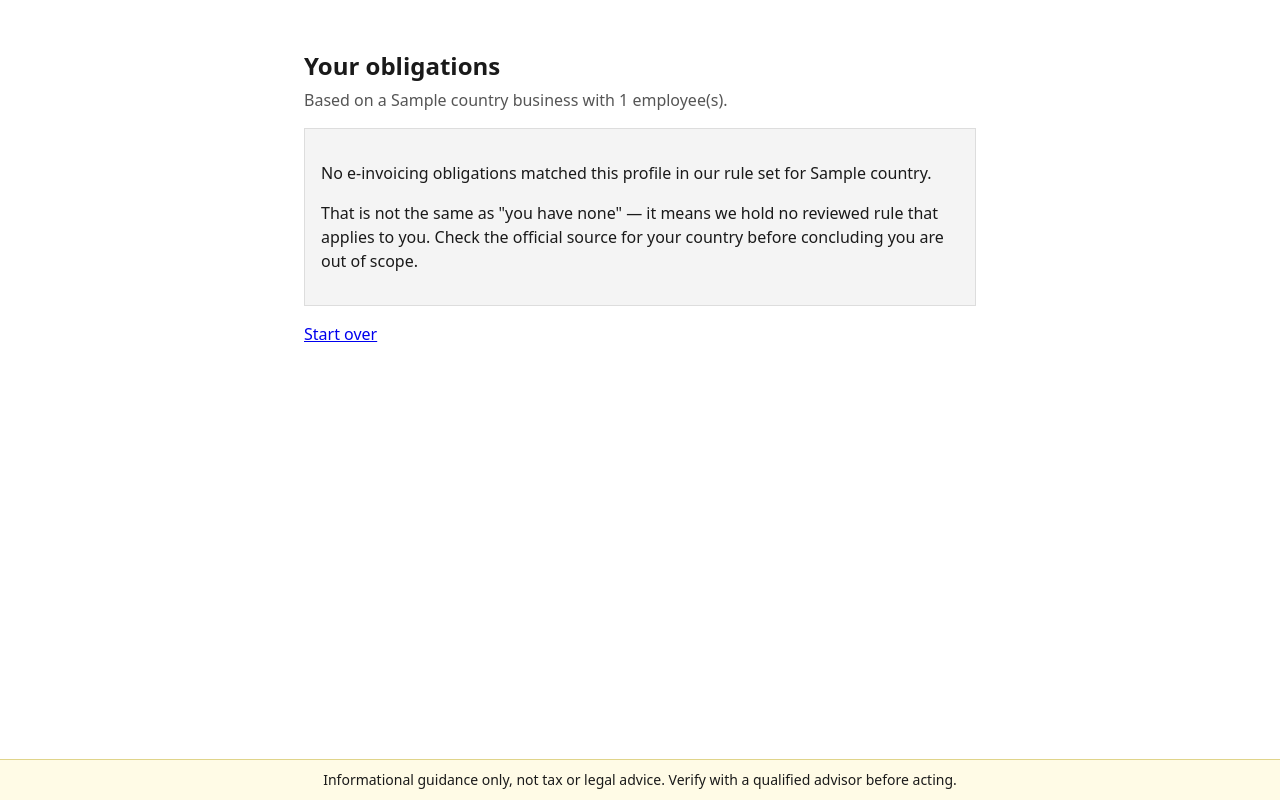
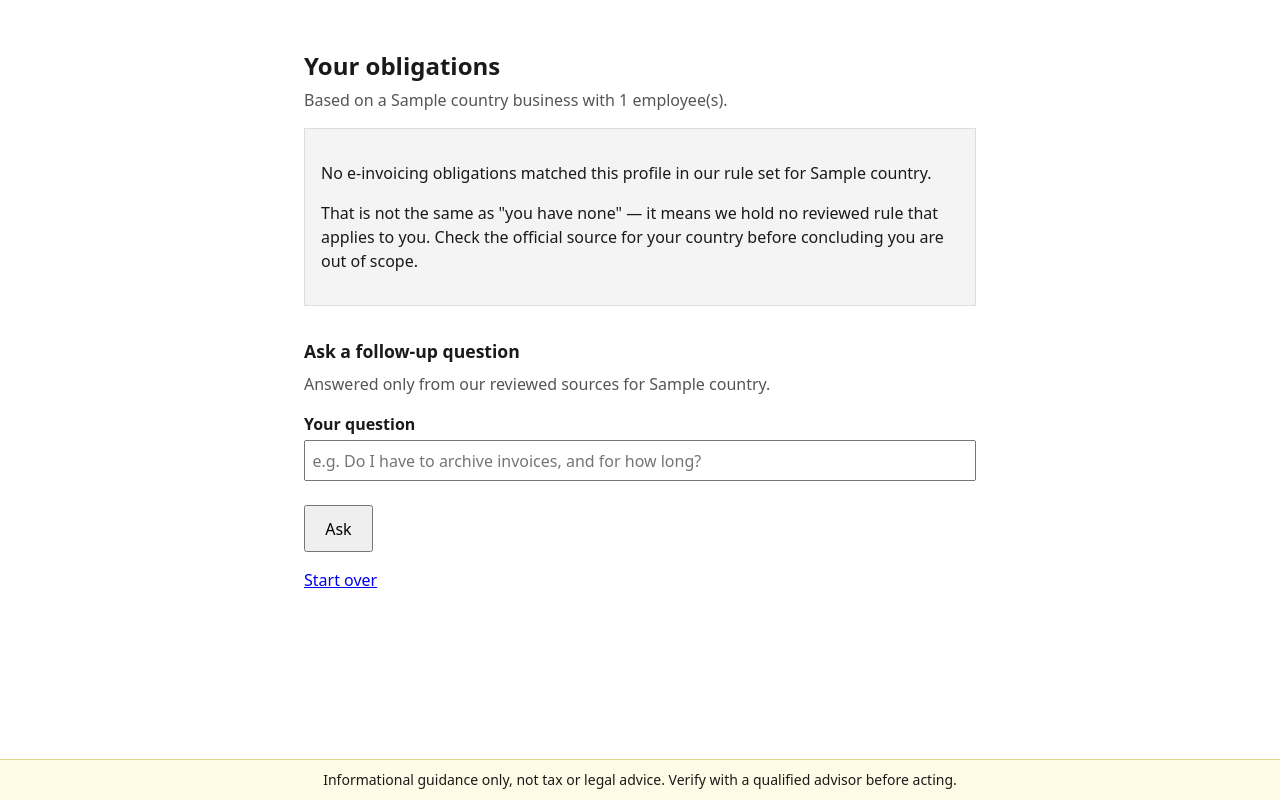
Before and after one commit to elenataleva/invoiceready, a FastAPI app: template app/templates/result.html in a window 1280 px wide. Run offline with FastAPI, Linux system fonts and the light colour scheme; the template is opened without the code that fills it: most values are stand-ins (such as "Sample title", 1, 10 or a date in 2020); parts of the project's set-up code (start-up, migrations or seed data) failed here and were passed over.

Commit message:
task 15 ui

```diff
--- a/app/main.py
+++ b/app/main.py
@@ -1,4 +1,7 @@
+from pathlib import Path
+
 from fastapi import FastAPI
+from fastapi.staticfiles import StaticFiles
 
 from app.routers import ask, assess, pages
 
@@ -7,6 +10,9 @@ app.include_router(ask.router)
 app.include_router(assess.router)
 app.include_router(pages.router)
 
+STATIC_DIR = Path(__file__).resolve().parent / "static"
+app.mount("/static", StaticFiles(directory=STATIC_DIR), name="static")
+
 
 @app.get("/health")
 def health() -> dict[str, str]:
--- /dev/null
+++ b/app/static/ask.js
@@ -0,0 +1,91 @@
+// Follow-up Q&A on the result page: POST /api/ask and render the reply in
+// place, no page reload.
+//
+// Two rules drive the shape of this file:
+//   1. A refusal must look visibly different from an answer. "We don't know"
+//      being mistaken for "here is the answer" is the product's single
+//      biggest risk (01-BUSINESS-PLAN.md section 5).
+//   2. Citations are always rendered when present, never suppressed because
+//      the answer text reads as self-contained.
+(function () {
+  const form = document.getElementById("ask-form");
+  const output = document.getElementById("ask-answer");
+  if (!form || !output) return;
+
+  const input = form.querySelector("#question");
+  const button = form.querySelector("button");
+
+  function render(variant, heading, body, citations) {
+    output.className = variant;
+    output.hidden = false;
+    output.replaceChildren();
+
+    if (heading) {
+      const h = document.createElement("h3");
+      h.textContent = heading;
+      output.appendChild(h);
+    }
+
+    // textContent, never innerHTML: `body` is model output and must never be
+    // parsed as markup.
+    const p = document.createElement("p");
+    p.textContent = body;
+    output.appendChild(p);
+
+    if (!citations || citations.length === 0) return;
+
+    const label = document.createElement("p");
+    label.className = "source";
+    label.textContent = "Sources:";
+    output.appendChild(label);
+
+    const list = document.createElement("ul");
+    list.className = "citations";
+    for (const url of citations) {
+      const item = document.createElement("li");
+      const link = document.createElement("a");
+      link.href = url;
+      link.textContent = url;
+      link.target = "_blank";
+      link.rel = "noopener noreferrer";
+      item.appendChild(link);
+      list.appendChild(item);
+    }
+    output.appendChild(list);
+  }
+
+  form.addEventListener("submit", async function (event) {
+    event.preventDefault();
+
+    const question = input.value.trim();
+    if (!question) return;
+
+    button.disabled = true;
+    render("pending", "", "Checking our sources…", []);
+
+    try {
+      const response = await fetch("/api/ask", {
+        method: "POST",
+        headers: { "Content-Type": "application/json" },
+        body: JSON.stringify({ country: form.dataset.country, question: question }),
+      });
+      if (!response.ok) throw new Error("HTTP " + response.status);
+
+      const data = await response.json();
+      if (data.refused) {
+        render("refused", "Not found in our sources", data.answer, data.citations);
+      } else {
+        render("grounded", "Answer", data.answer, data.citations);
+      }
+    } catch (error) {
+      render(
+        "error",
+        "Something went wrong",
+        "The question could not be sent. Please try again.",
+        []
+      );
+    } finally {
+      button.disabled = false;
+    }
+  });
+})();
--- a/app/templates/base.html
+++ b/app/templates/base.html
@@ -15,7 +15,7 @@
       h2 { font-size: 1.1rem; margin: 2rem 0 0.5rem; }
       .lede { color: #555; margin-top: 0; }
       label { display: block; margin: 1rem 0 0.25rem; font-weight: 600; }
-      select, input[type="number"] { padding: 0.4rem; font: inherit; width: 100%; box-sizing: border-box; }
+      select, input[type="number"], input[type="text"] { padding: 0.4rem; font: inherit; width: 100%; box-sizing: border-box; }
       fieldset { border: 1px solid #ddd; margin: 1rem 0 0; padding: 0.5rem 1rem 1rem; }
       fieldset label { font-weight: 400; display: inline-block; margin-right: 1rem; }
       button { margin-top: 1.5rem; padding: 0.6rem 1.2rem; font: inherit; cursor: pointer; }
@@ -25,6 +25,16 @@
       .obligation dd { margin: 0; }
       .source { font-size: 0.875rem; color: #555; }
       .notice { background: #f4f4f4; border: 1px solid #ddd; padding: 1rem; }
+      /* Follow-up answer box. A refusal must not be mistakable for an answer. */
+      #ask-answer { margin: 1rem 0 0; padding: 0.75rem 1rem; border: 1px solid #ddd; border-left: 4px solid #333; }
+      #ask-answer h3 { margin: 0 0 0.5rem; font-size: 1rem; }
+      /* The model's answer carries its own newlines; without pre-wrap the
+         browser collapses them into one unreadable block. */
+      #ask-answer p { margin: 0 0 0.5rem; white-space: pre-wrap; }
+      #ask-answer.pending { color: #555; font-style: italic; border-left-color: #aaa; }
+      #ask-answer.refused { background: #fff4f4; border-color: #e2b3b3; border-left-color: #a52222; }
+      #ask-answer.error { background: #f4f4f4; border-left-color: #888; }
+      ul.citations { margin: 0; padding-left: 1.25rem; font-size: 0.875rem; word-break: break-all; }
       footer.disclaimer {
         position: fixed; bottom: 0; left: 0; right: 0;
         background: #fffbe6; border-top: 1px solid #e0d48a;
--- a/app/templates/result.html
+++ b/app/templates/result.html
@@ -40,5 +40,18 @@
   {% endif %}
 {% endif %}
 
+<h2>Ask a follow-up question</h2>
+<p class="lede">Answered only from our reviewed sources for {{ profile.country }}.</p>
+
+<form id="ask-form" data-country="{{ profile.country }}">
+  <label for="question">Your question</label>
+  <input id="question" type="text" name="question" required
+         placeholder="e.g. Do I have to archive invoices, and for how long?" />
+  <button type="submit">Ask</button>
+</form>
+<div id="ask-answer" hidden></div>
+
 <p><a href="/">Start over</a></p>
+
+<script src="/static/ask.js" defer></script>
 {% endblock %}
```
Also changed, not shown: tests/test_pages.py (+21 -0 lines).
